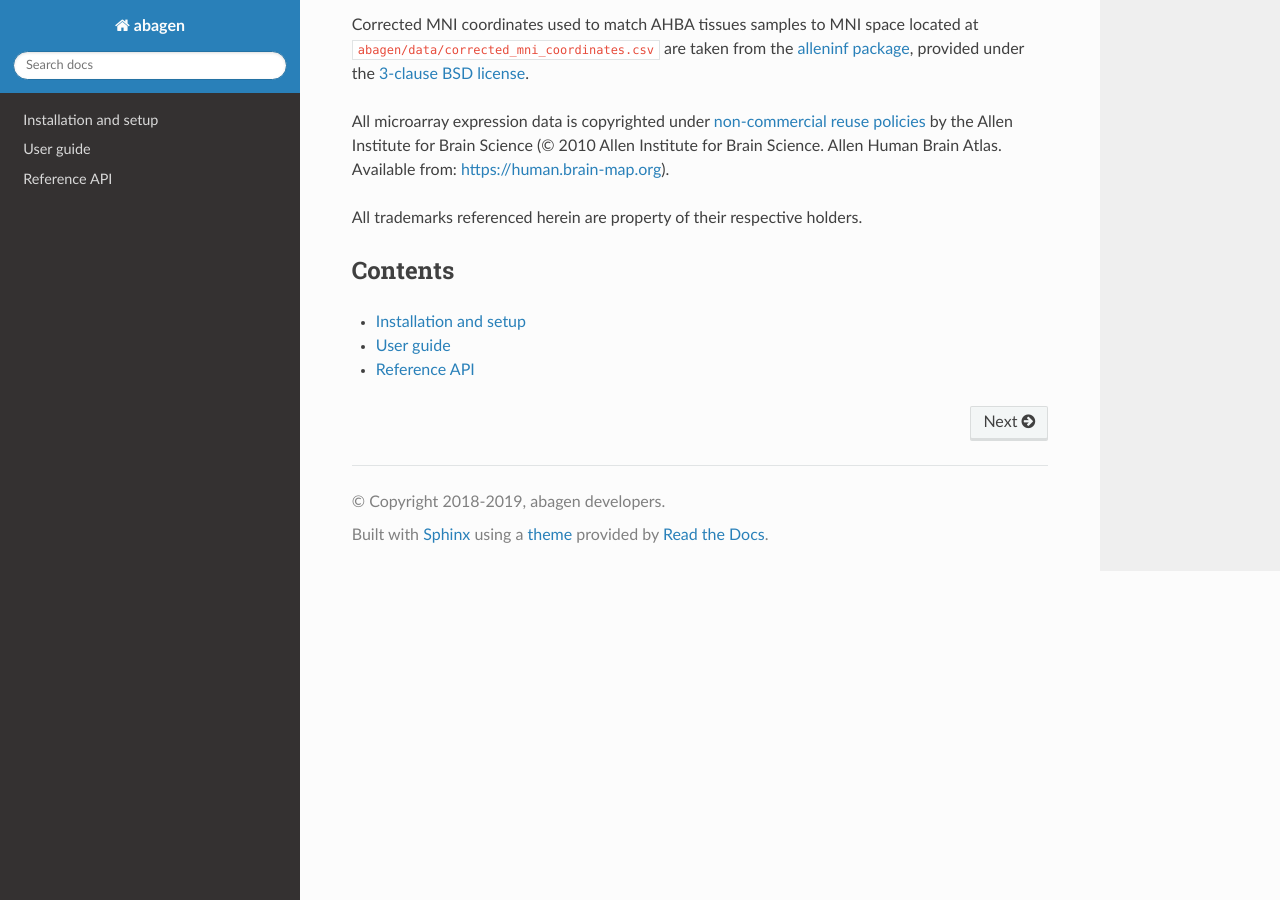
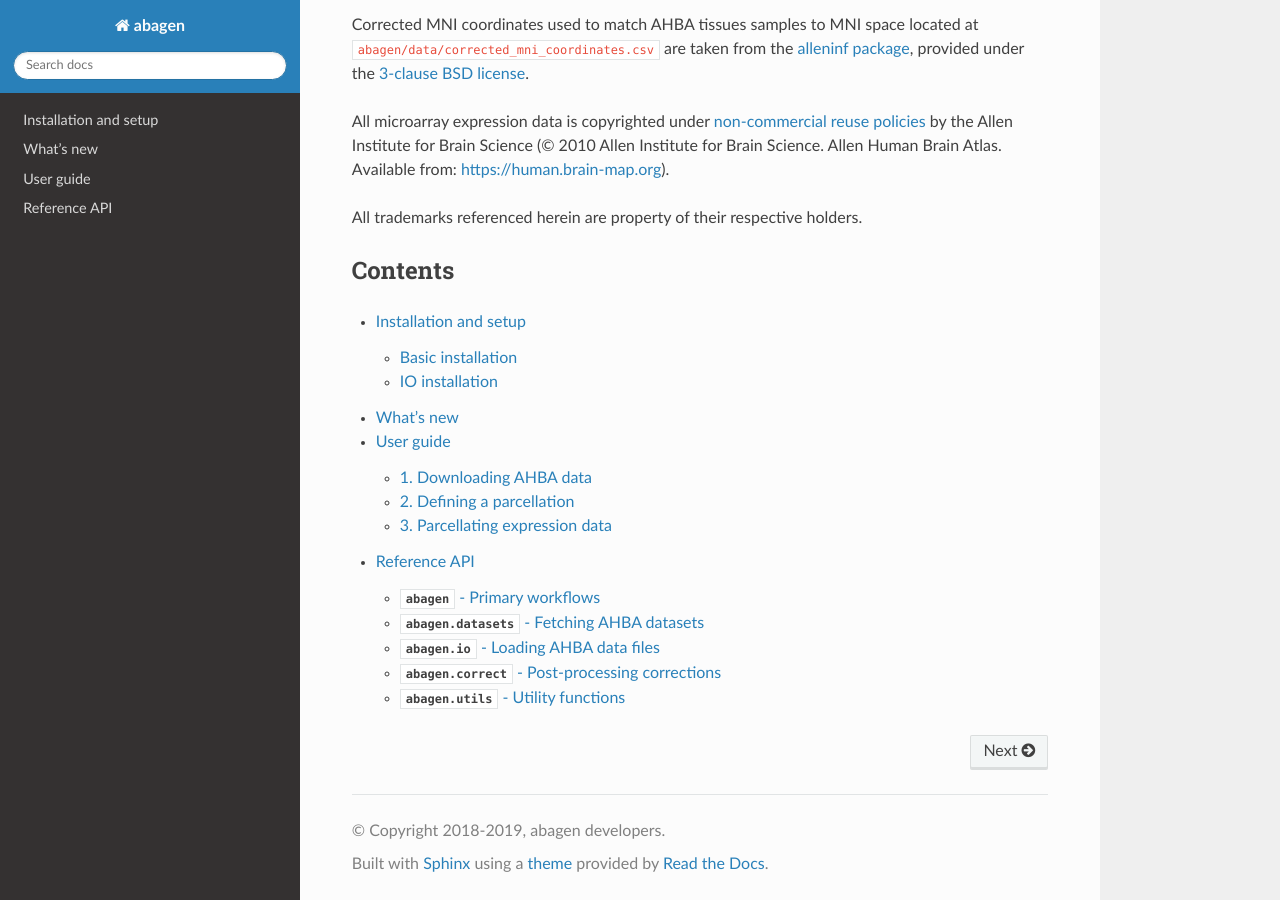
Before and after one commit to rmarkello/abagen, a Sphinx documentation site: the page built from docs/index.rst, in a window 1280 px wide and 900 px high, scrolled down 1757 px. Built offline with Sphinx 7.4.7 and the Read the Docs theme 2.0.0, drawn with Linux system fonts in a browser that asks for light colours; the version number could not be read and is left out.

Commit message:
[DOC] Updates doc and adds CHANGESLOG

```diff
--- /dev/null
+++ b/docs/changes.rst
@@ -0,0 +1,7 @@
+.. _changes:
+
+----------
+What's new
+----------
+
+.. include:: ../CHANGELOG
--- a/docs/index.rst
+++ b/docs/index.rst
@@ -4,8 +4,9 @@ Contents
 --------
 
 .. toctree::
-   :maxdepth: 1
+   :maxdepth: 3
 
    installation
+   changes
    usage
    api
--- a/docs/usage.rst
+++ b/docs/usage.rst
@@ -1,7 +1,8 @@
 .. _usage:
 
+----------
 User guide
-==========
+----------
 
 ``abagen`` aims to provide a reproducible pipeline for processing and preparing
 microarray expression data provided by the Allen Human Brain Atlas (AHBA) for
```
Also changed, not shown: other parts of docs/usage.rst (+1 -0 lines), docs/installation.rst (+4 -3 lines), 1 other file.
